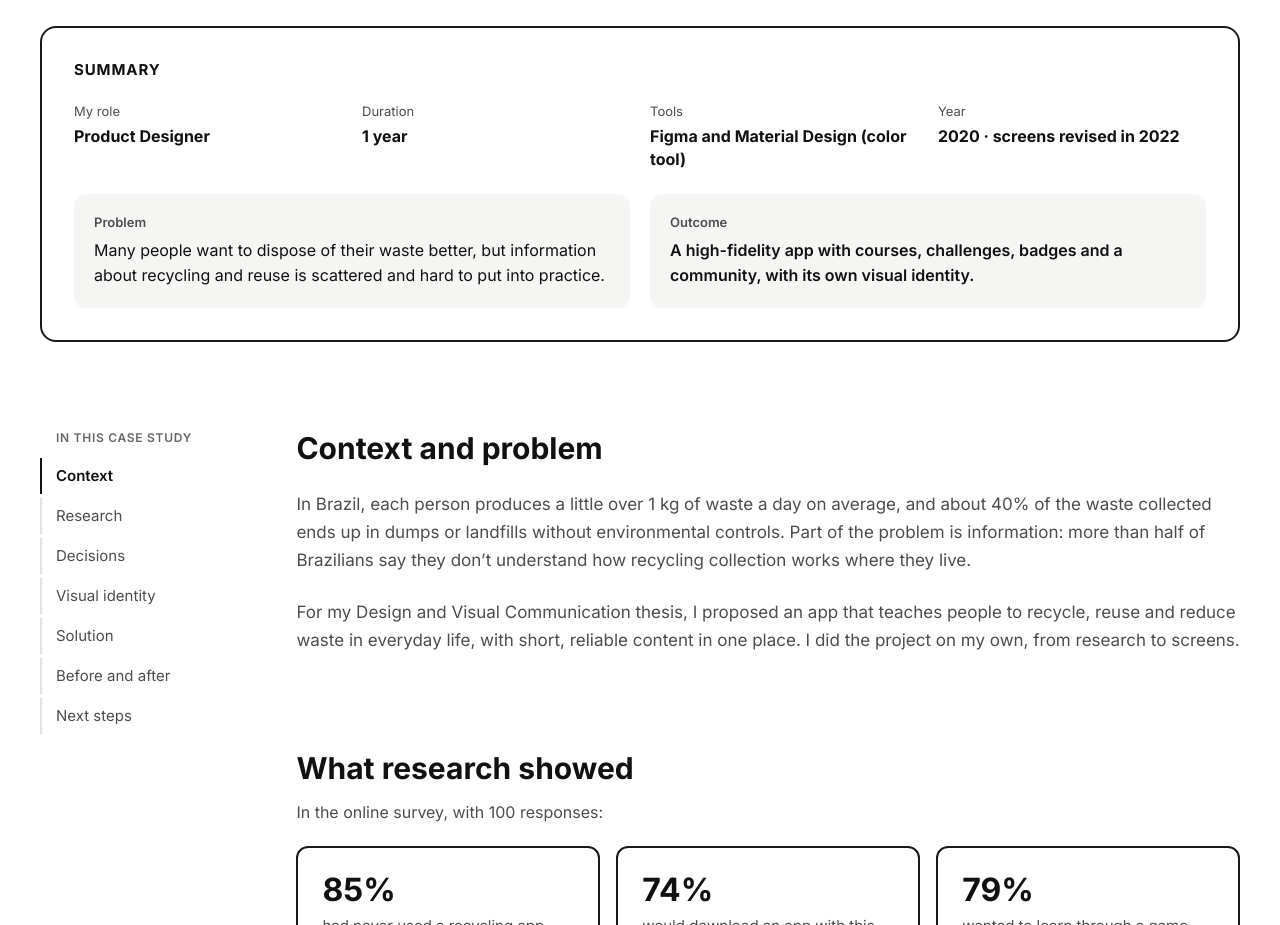
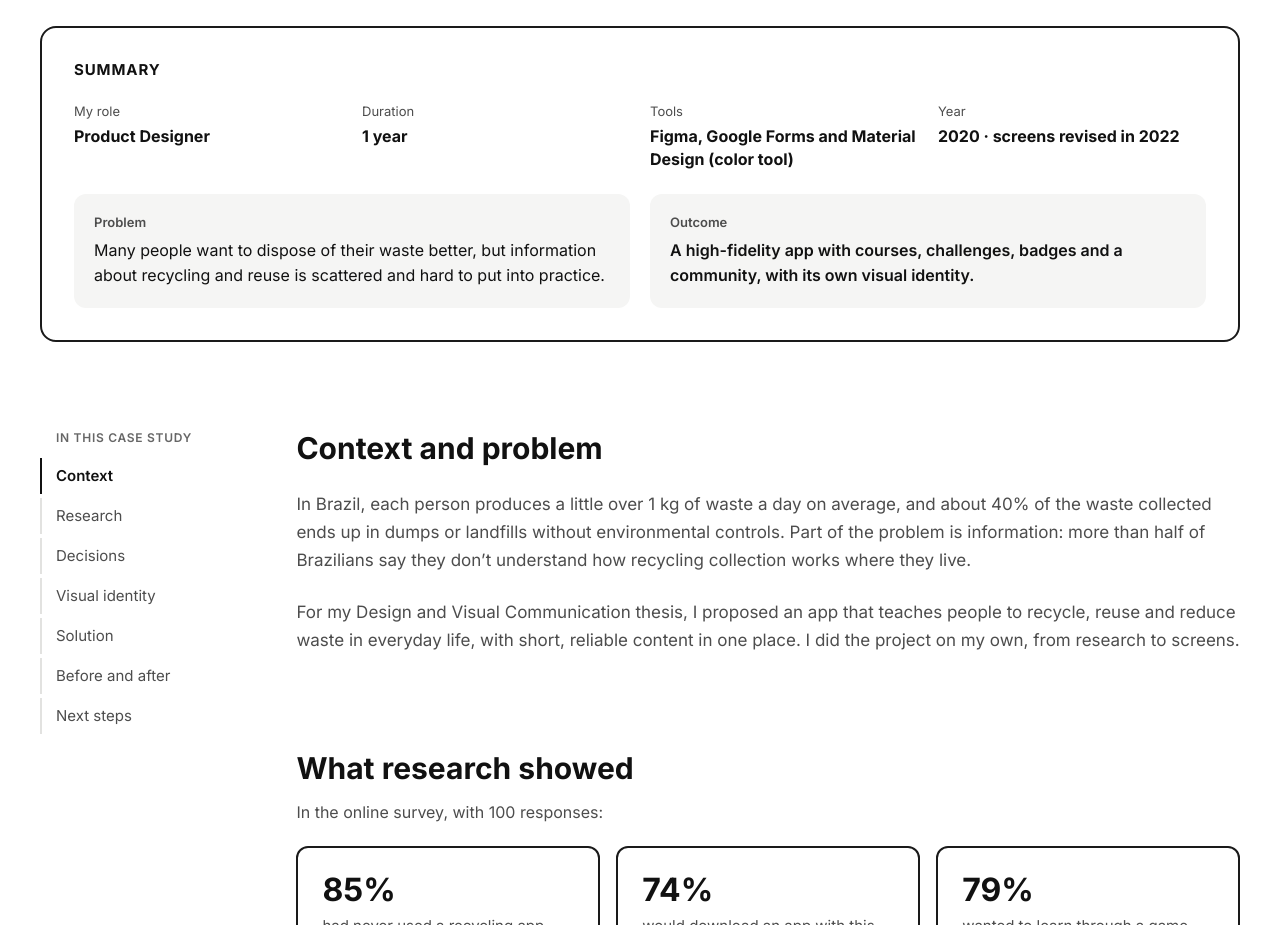
Before and after one commit to larissapetrungaro/portfolio, a plain HTML site: page en/projects/reuse/index.html in a window 1280 px wide. Shown: the part 1400-2325 px from the top of the page. Drawn offline with Linux system fonts and the light colour scheme.

Commit message:
Reuse: ferramentas
Co-Authored-By: Claude Opus 5.5 <noreply@anthropic.com>
Claude-Session: https://claude.ai/code/session_01DhgfYBbrcJNo646uK4Us1a

```diff
--- a/en/projects/reuse/index.html
+++ b/en/projects/reuse/index.html
@@ -168,7 +168,7 @@ h2[id]{scroll-margin-top:112px}
 <section style="max-width: 1200px; margin: 0 auto; padding: 40px 32px">
 <div style="border: 2px solid var(--border-strong); border-radius: 16px; padding: 32px; display: flex; flex-direction: column; gap: 24px">
 <strong style="font-size: 15px; text-transform: uppercase; letter-spacing: 0.06em">Summary</strong>
-<div class="g4"><div style="display: flex; flex-direction: column; gap: 6px"><span style="font-size: 13px; color: var(--ink-muted)">My role</span><strong style="font-size: 16px; line-height: 1.4">Product Designer</strong></div><div style="display: flex; flex-direction: column; gap: 6px"><span style="font-size: 13px; color: var(--ink-muted)">Duration</span><strong style="font-size: 16px; line-height: 1.4">1 year</strong></div><div style="display: flex; flex-direction: column; gap: 6px"><span style="font-size: 13px; color: var(--ink-muted)">Tools</span><strong style="font-size: 16px; line-height: 1.4">Figma and Material Design (color tool)</strong></div><div style="display: flex; flex-direction: column; gap: 6px"><span style="font-size: 13px; color: var(--ink-muted)">Year</span><strong style="font-size: 16px; line-height: 1.4">2020 · screens revised in 2022</strong></div></div>
+<div class="g4"><div style="display: flex; flex-direction: column; gap: 6px"><span style="font-size: 13px; color: var(--ink-muted)">My role</span><strong style="font-size: 16px; line-height: 1.4">Product Designer</strong></div><div style="display: flex; flex-direction: column; gap: 6px"><span style="font-size: 13px; color: var(--ink-muted)">Duration</span><strong style="font-size: 16px; line-height: 1.4">1 year</strong></div><div style="display: flex; flex-direction: column; gap: 6px"><span style="font-size: 13px; color: var(--ink-muted)">Tools</span><strong style="font-size: 16px; line-height: 1.4">Figma, Google Forms and Material Design (color tool)</strong></div><div style="display: flex; flex-direction: column; gap: 6px"><span style="font-size: 13px; color: var(--ink-muted)">Year</span><strong style="font-size: 16px; line-height: 1.4">2020 · screens revised in 2022</strong></div></div>
 <div class="g2"><div style="background: var(--surface); border-radius: 12px; padding: 20px; display: flex; flex-direction: column; gap: 8px"><span style="font-size: 13px; font-weight: 600; color: var(--ink-muted)">Problem</span><span style="font-size: 16px; line-height: 1.55">Many people want to dispose of their waste better, but information about recycling and reuse is scattered and hard to put into practice.</span></div><div style="background: var(--surface); border-radius: 12px; padding: 20px; display: flex; flex-direction: column; gap: 8px"><span style="font-size: 13px; font-weight: 600; color: var(--ink-muted)">Outcome</span><span style="font-size: 16px; line-height: 1.55; font-weight: 600">A high-fidelity app with courses, challenges, badges and a community, with its own visual identity.</span></div></div>
 </div>
 </section>
```
Also changed, not shown: projetos/reuse/index.html (+1 -1 lines).
